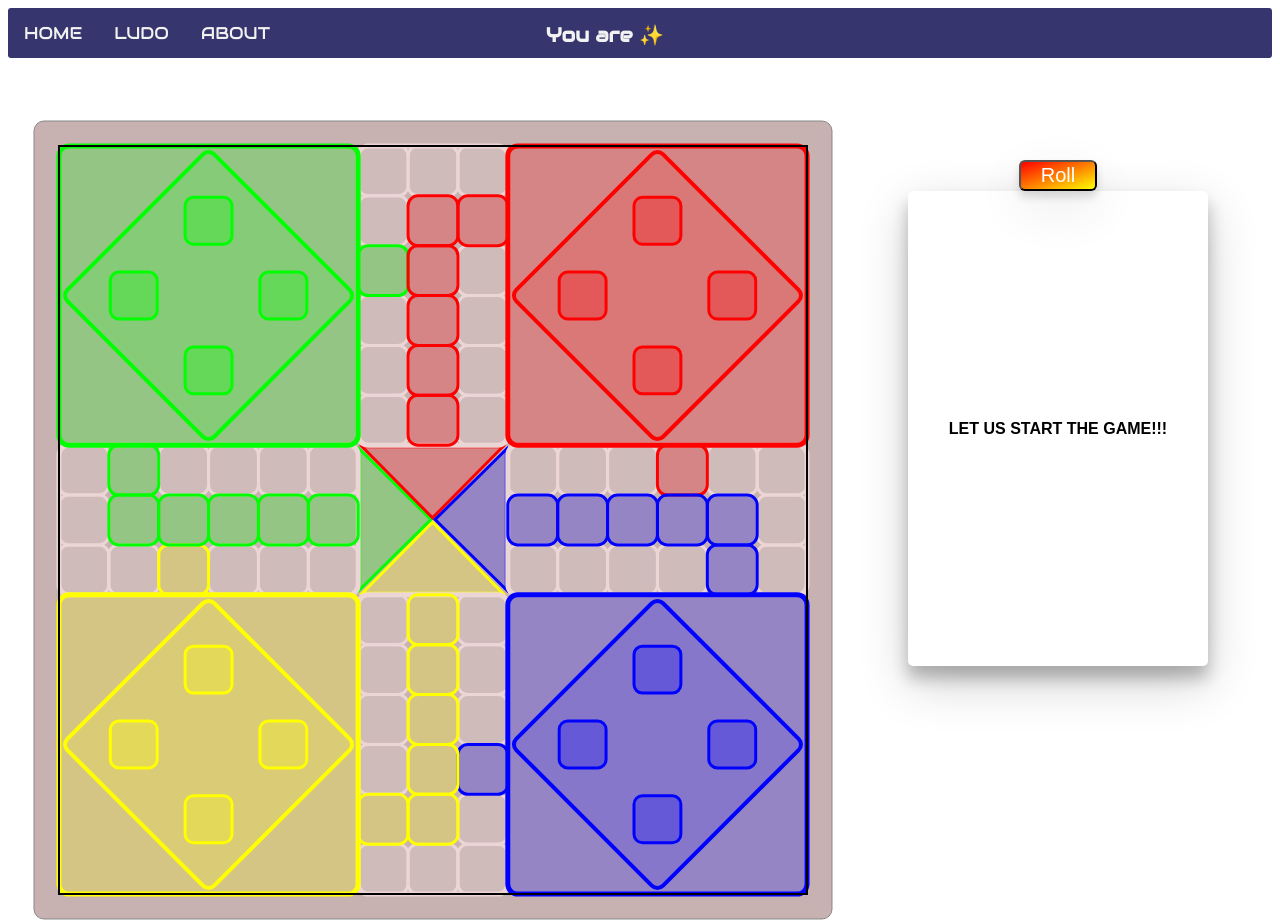
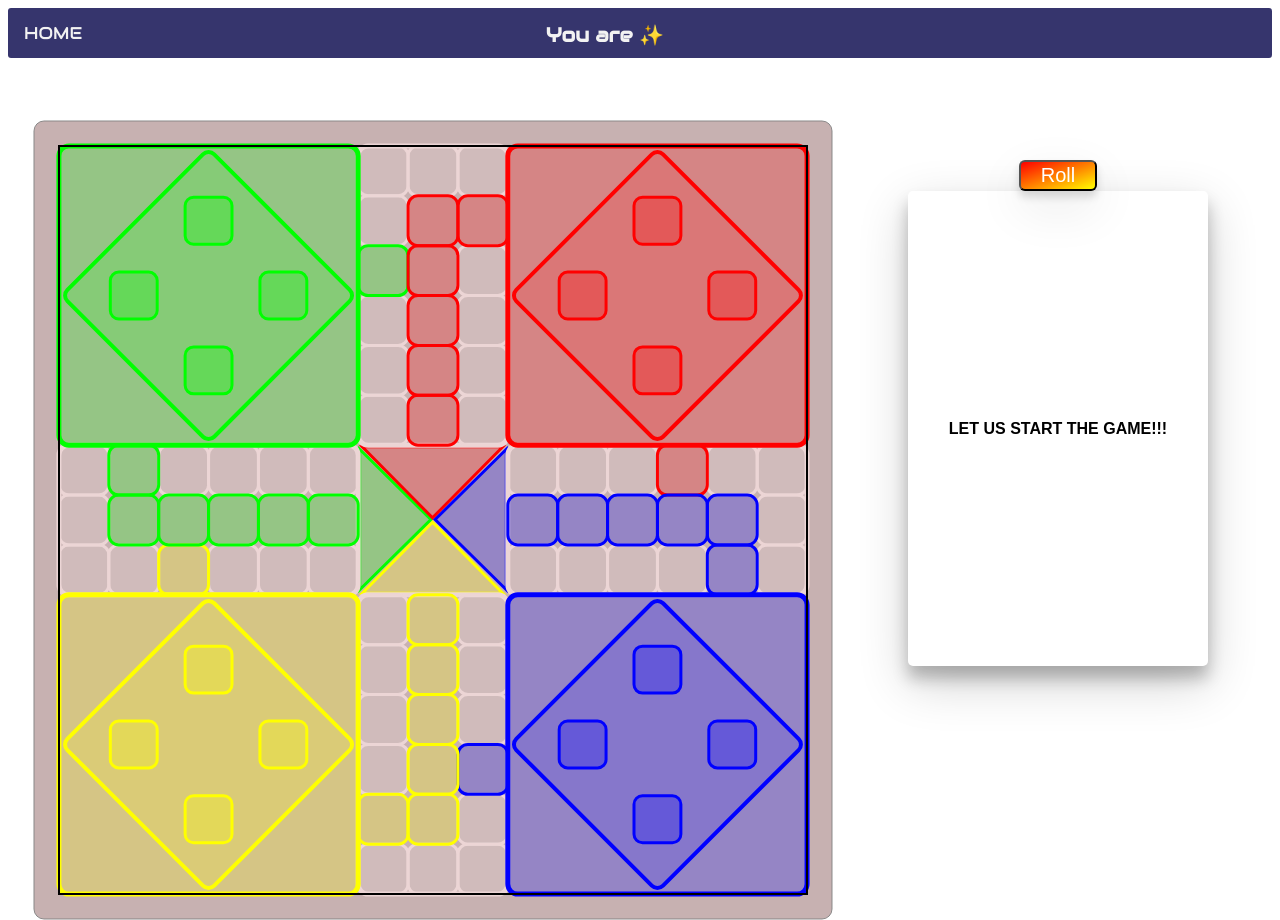
Before and after one commit to sajibnet90/LUDO_Game, a website: page app/views/ludo.html in a window 1280 px wide. Drawn offline with nearby package versions, Linux system fonts and the light colour scheme; files that its build step writes are made by us from their sources; no server answers; files whose address does not match are found by name; a web font is replaced by a local one.

Commit message:
Remove About from Ludo board view

```diff
--- a/app/views/ludo.html
+++ b/app/views/ludo.html
@@ -21,8 +21,6 @@
 <body>
     <div class="navBar">
         <a href="/">HOME</a>
-        <a href="">LUDO</a>
-        <a href="about">ABOUT</a>
         <h3 id="my-name" onclick="copy(event)">You are &#10024; </h3>
         <div class="copy-wrapper">
             <div class="copy-content">
```
